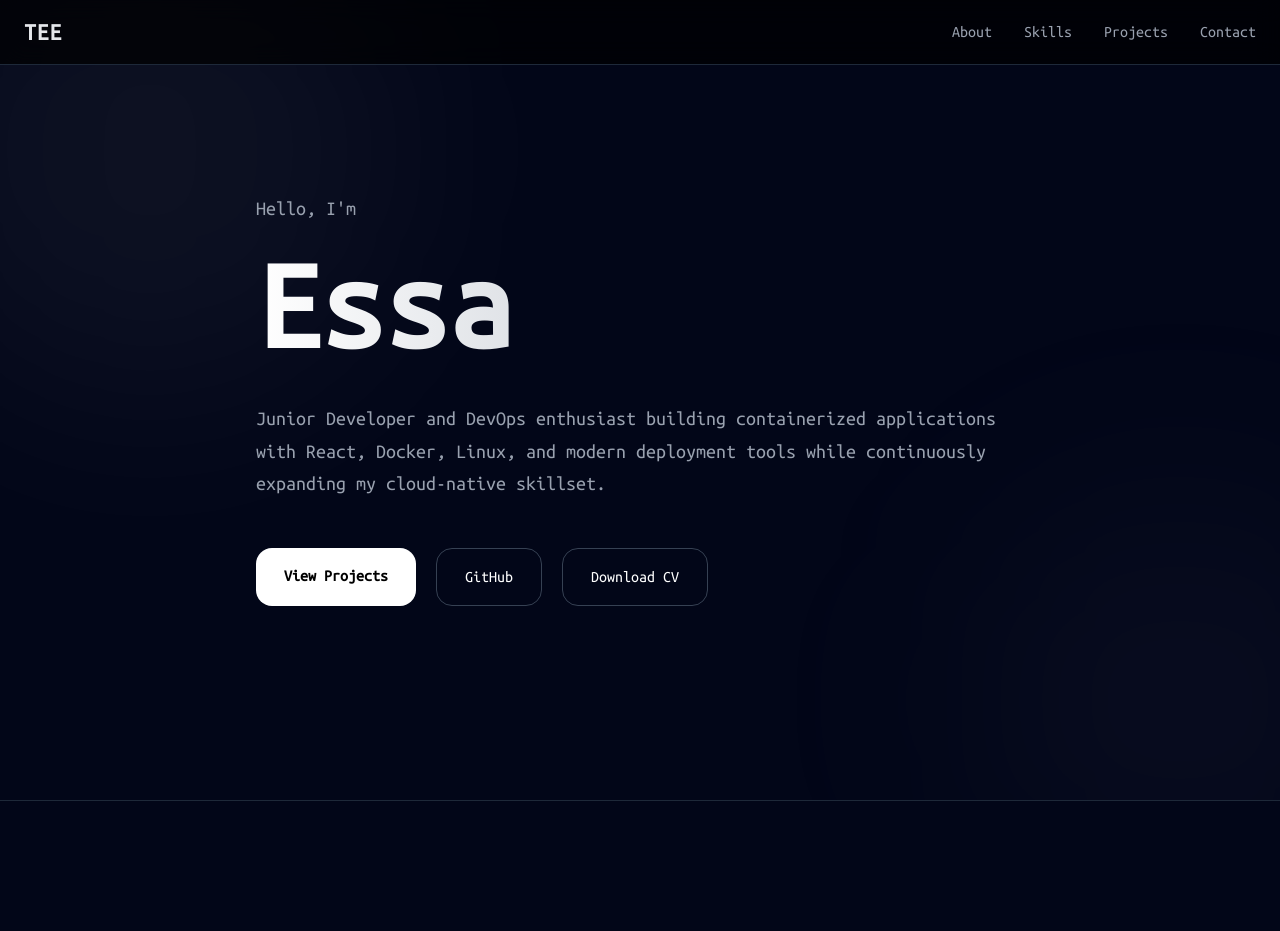
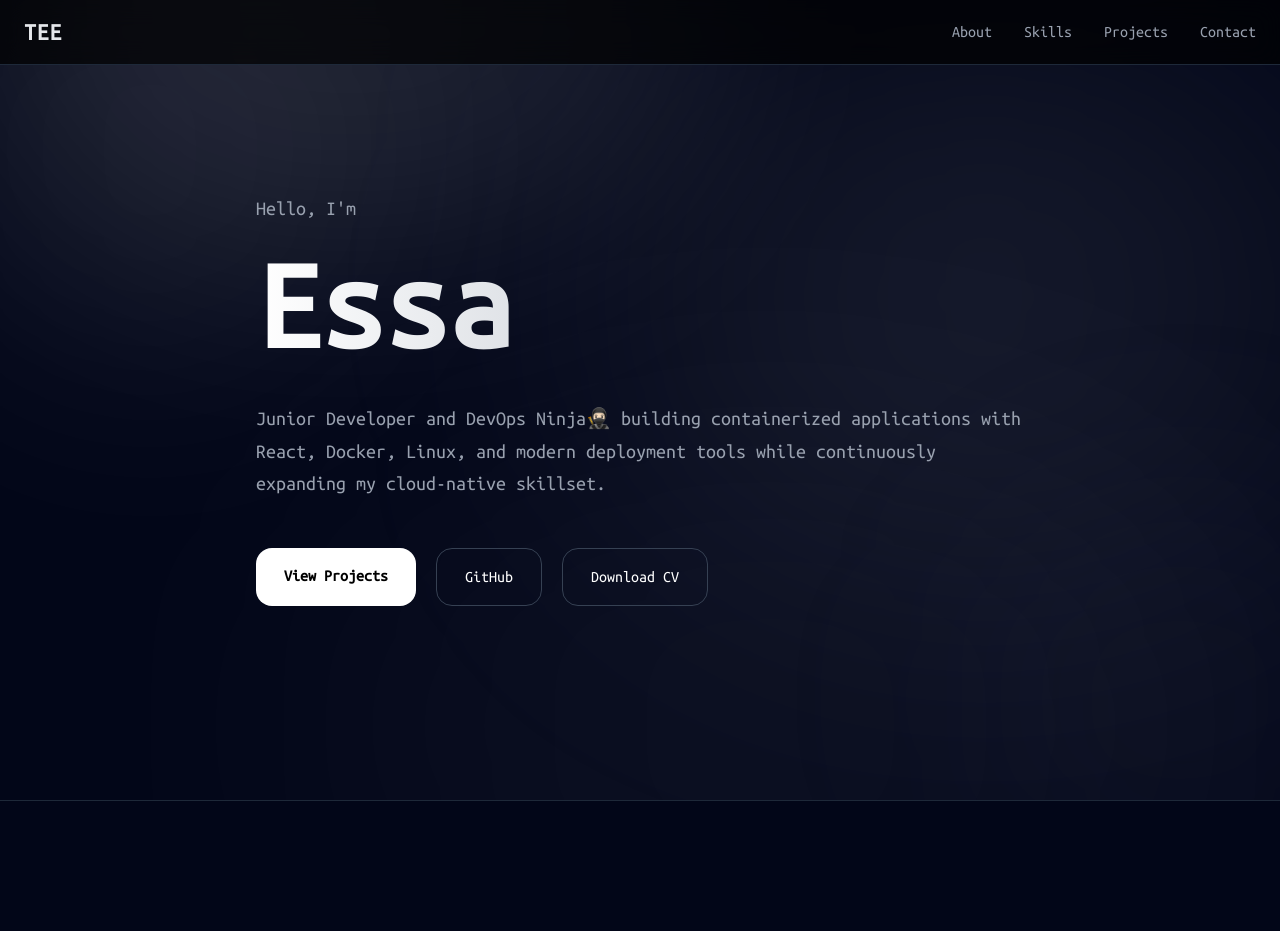
Before and after one commit to ahessa/portfolio-site, a React (Vite) app: page / in a window 1280 px wide. Shown: the top 931 px of the page. Built offline with nearby package versions, Linux system fonts and the light colour scheme.

Commit message:
Add Docker workflow

```diff
--- /dev/null
+++ b/src/components/Aurora.jsx
@@ -0,0 +1,75 @@
+import { motion } from "framer-motion"
+
+function Aurora() {
+  return (
+    <>
+      <motion.div
+        animate={{
+          x: [0, 100, -50, 0],
+          y: [0, -50, 50, 0]
+        }}
+        transition={{
+          duration: 20,
+          repeat: Infinity,
+          ease: "easeInOut"
+        }}
+        className="
+        absolute
+        top-[-200px]
+        left-[-100px]
+        w-[700px]
+        h-[500px]
+        rounded-full
+        bg-white/10
+        blur-[120px]
+        "
+      />
+
+      <motion.div
+        animate={{
+          x: [0, -100, 50, 0],
+          y: [0, 50, -50, 0]
+        }}
+        transition={{
+          duration: 25,
+          repeat: Infinity,
+          ease: "easeInOut"
+        }}
+        className="
+        absolute
+        top-[0px]
+        right-[-150px]
+        w-[700px]
+        h-[500px]
+        rounded-full
+        bg-gray-300/10
+        blur-[140px]
+        "
+      />
+
+      <motion.div
+        animate={{
+          x: [0, 80, -80, 0],
+          y: [0, -30, 60, 0]
+        }}
+        transition={{
+          duration: 30,
+          repeat: Infinity,
+          ease: "easeInOut"
+        }}
+        className="
+        absolute
+        bottom-[-200px]
+        left-[20%]
+        w-[900px]
+        h-[500px]
+        rounded-full
+        bg-white/5
+        blur-[160px]
+        "
+      />
+    </>
+  )
+}
+
+export default Aurora
--- a/src/components/Hero.jsx
+++ b/src/components/Hero.jsx
@@ -1,9 +1,11 @@
 import { motion } from "framer-motion"
 import { FaGithub } from "react-icons/fa"
+import Aurora from "./Aurora"
 
 function Hero() {
   return (
     <section className="h-screen flex items-center relative overflow-hidden">
+    <Aurora />
 
       {/* Background glow */}
 
@@ -28,7 +30,7 @@ function Hero() {
 
         <p className="text-gray-400 text-xl leading-relaxed max-w-3xl">
 
-          Junior Developer and DevOps enthusiast building
+          Junior Developer and DevOps Ninja🥷🏻 building
           containerized applications with React, Docker,
           Linux, and modern deployment tools while continuously
           expanding my cloud-native skillset.
```
